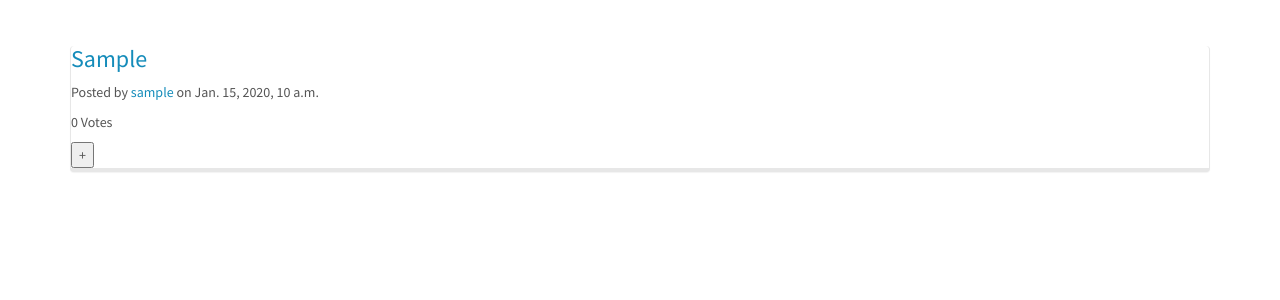
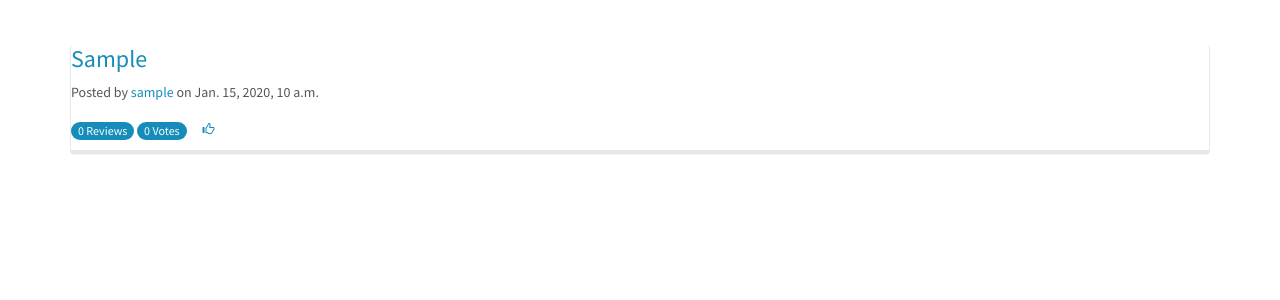
Before and after one commit to jonerra/stock_app, a Django app: page /stock/ in a window 1280 px wide. Shown: the part 54-354 px from the top of the page. Run offline with Django 3.2, Linux system fonts and the light colour scheme; a user stored in the database is signed in; tables that the repository leaves empty hold one stand-in row (values such as "Sample post"); some libraries are stand-ins or nearby versions; some web fonts are replaced.

Commit message:
Add style to voting

```diff
--- a/core/views.py
+++ b/core/views.py
@@ -25,6 +25,12 @@ class StockList(ListView):
     template_name = "stock/stock_list.html"
     paginate_by = 5
 
+    def get_context_data(self, **kwargs):
+        context = super(StockList, self).get_context_data(**kwargs)
+        user_votes = Stock.objects.filter(vote__user=self.request.user)
+        context['user_votes'] = user_votes
+        return context
+
 class StockDetail(DetailView):
     model = Stock
     template_name = 'stock/stock_detail.html'
@@ -36,6 +42,8 @@ class StockDetail(DetailView):
         context['reviews'] = reviews
         user_reviews = Review.objects.filter(stock=stock, user=self.request.user)
         context['user_reviews'] = user_reviews
+        user_votes = Review.objects.filter(vote__user=self.request.user)
+        context['user_votes'] = user_votes
         return context
 
 class StockUpdate(UpdateView):
--- a/templates/stock/stock_list.html
+++ b/templates/stock/stock_list.html
@@ -4,12 +4,21 @@
 <div class="panel">
     <h3><a href="{{ stock.get_absolute_url }}">{{ stock.company }}</a></h3>
     <p>Posted {% if stock.post == 0 %} by <a href="{% url 'user_detail' slug=stock.user.username %}">{{ stock.user.username }}</a> {% endif %} on {{ stock.created_at }}</p>
-    <p>{{ stock.vote_set.all.count }} Vote{{ stock.vote_set.all.count|pluralize }}</p>
     <form method="post" action="{% url 'vote' %}">
+        <span class="badge">{{ stock.review_set.all.count }} Review{{  stock.review_set.all.count|pluralize }}</span>
+        <span class="badge">{{ stock.vote_set.all.count }} Vote{{ stock.vote_set.all.count|pluralize }}</span>
         {% csrf_token %}
         <input type="hidden" name="stock" value="{{ stock.id }}" />
         <input type="hidden" name="user" value="{{ user.id }}" />
-        <button>+</button>
+        {% if stock in user_votes %}
+        <button class="btn btn-link">
+            <span class="glyphicon glyphicon-thumbs-down"></span>
+        </button>
+        {% else %}
+        <button class="btn btn-link">
+            <span class="glyphicon glyphicon-thumbs-up"></span>
+        </button>
+        {% endif %}
     </form>
 </div>
 {% empty %}
```
Also changed, not shown: templates/stock/stock_detail.html (+11 -3 lines).
